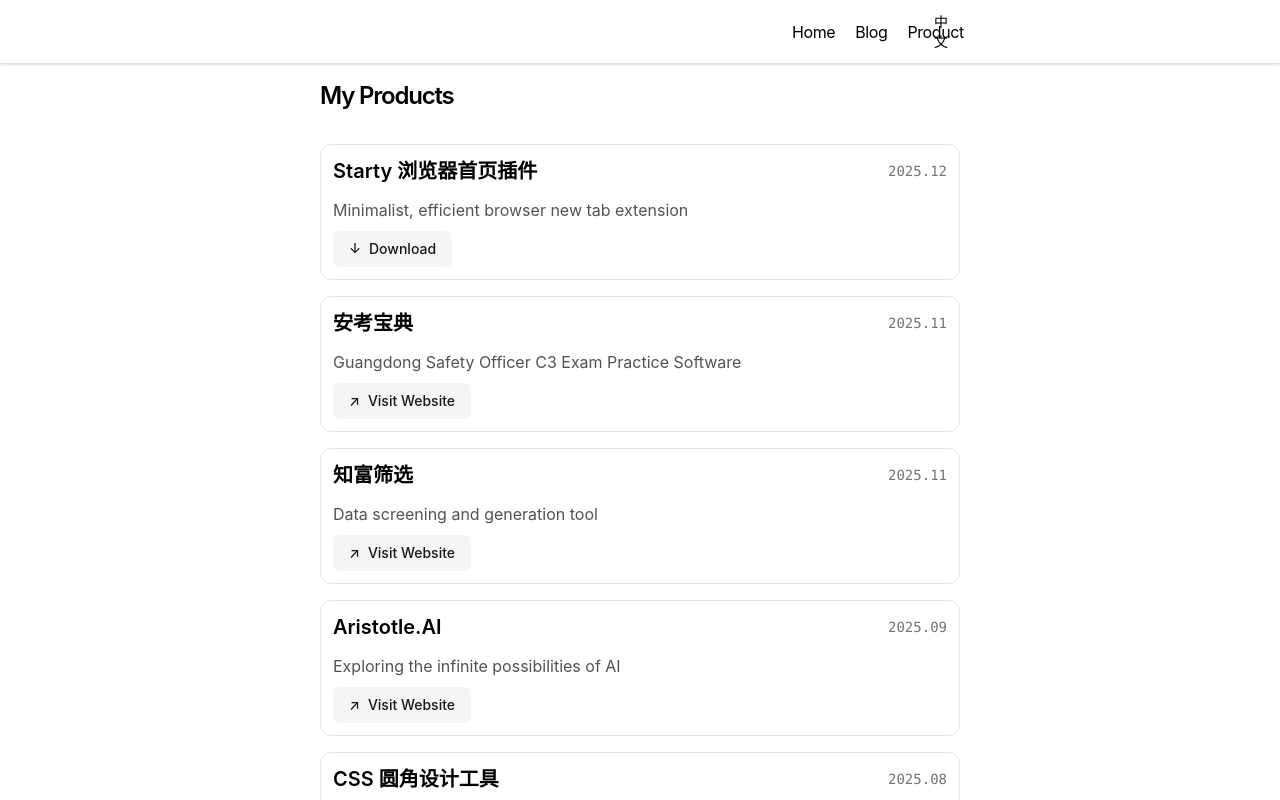
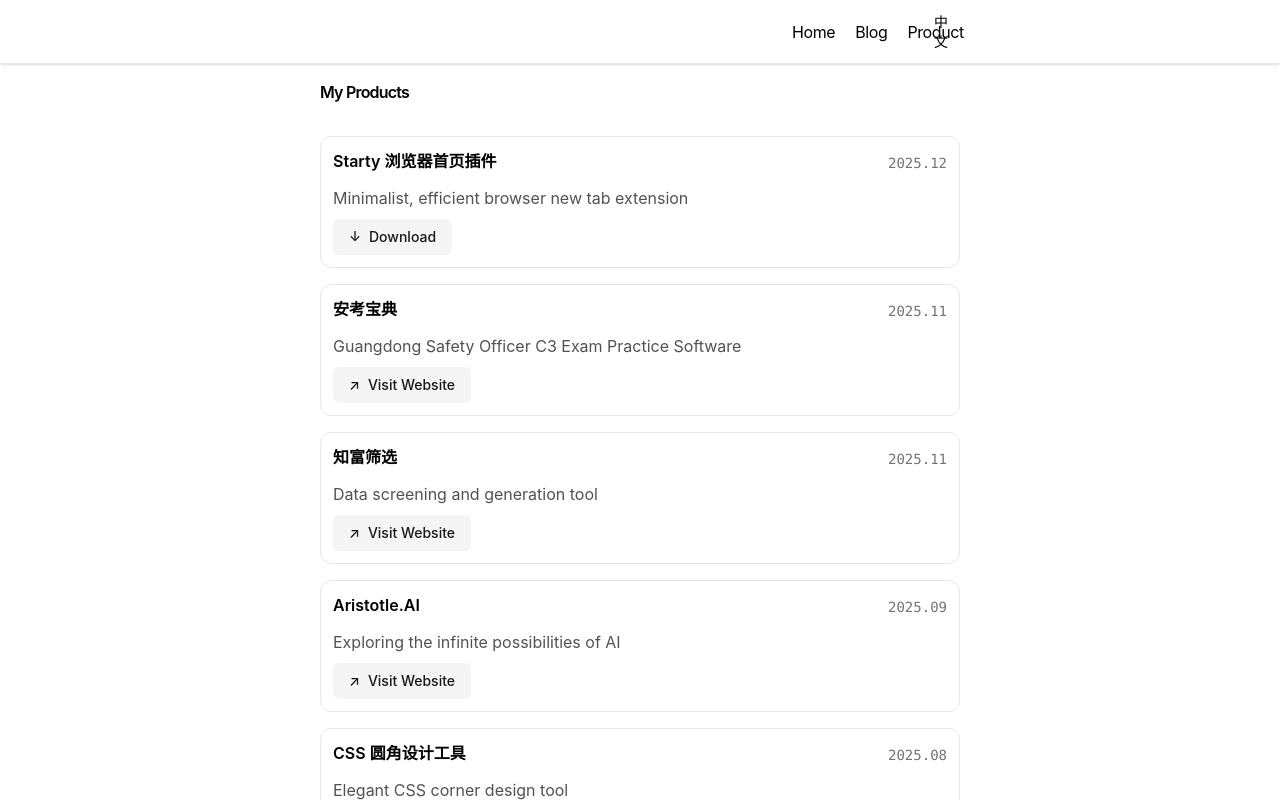
Before and after one commit to ak5695/blog-next, a Next.js app: page /product in a window 1280 px wide. Shown: the top 800 px of the page. Built offline with nearby package versions, Linux system fonts and the light colour scheme.

Commit message:
修改字体大小

```diff
--- a/app/product/page.tsx
+++ b/app/product/page.tsx
@@ -54,7 +54,7 @@
 
   return (
     <section>
-      <h1 className="font-semibold text-2xl mb-8 tracking-tighter">
+      <h1 className="font-semibold text-base mb-8 tracking-tighter">
         {t("product.title")}
       </h1>
       <div className="grid grid-cols-1 gap-4">
@@ -64,7 +64,7 @@
             className="flex flex-col p-3 border border-neutral-200 dark:border-neutral-800 rounded-xl hover:bg-neutral-50 dark:hover:bg-neutral-900 transition-all hover:shadow-sm"
           >
             <div className="flex justify-between items-start mb-3">
-              <h2 className="font-semibold text-xl">{product.name}</h2>
+              <h2 className="font-semibold text-base">{product.name}</h2>
               <span className="text-sm text-neutral-500 font-mono mt-1">
                 {product.date}
               </span>
```
